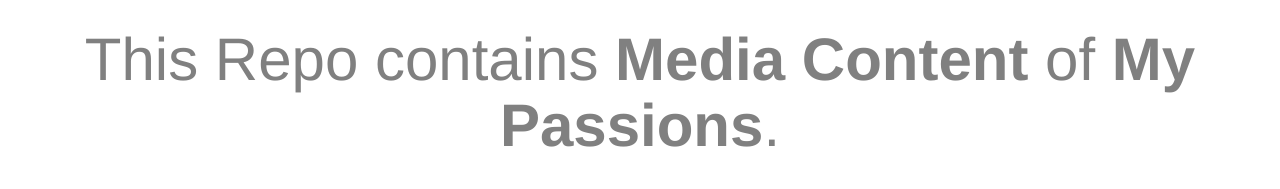
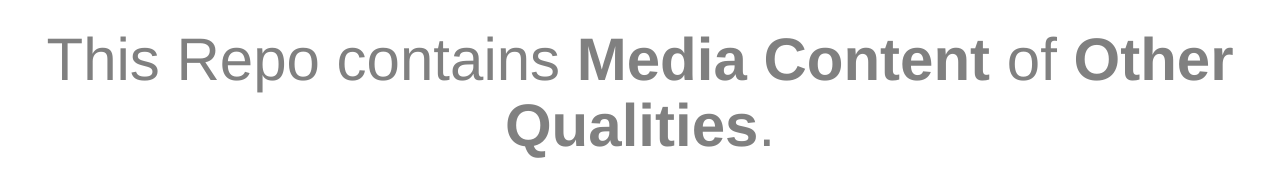
Before and after one commit to pedro-profile/pedro, a plain HTML site: page index.html in a window 1280 px wide. Shown: the part 354-543 px from the top of the page. Drawn offline with nearby package versions, Linux system fonts and the light colour scheme.

Commit message:
Initial commit

```diff
--- a/index.html
+++ b/index.html
@@ -29,7 +29,7 @@
         <p>📱 Tel: +351 933 294 116</p>
 
         <div class="joined">
-          <h3>This Repo contains <b>Media Content</b> of <b>My Passions</b>.</h3>
+          <h3>This Repo contains <b>Media Content</b> of <b>Other Qualities</b>.</h3>
         </div>
         <br>
         <p><img src="https://pedro-profile.github.io/assets/JEM7V_WH.webp" alt="" width="80" height="40">
```
